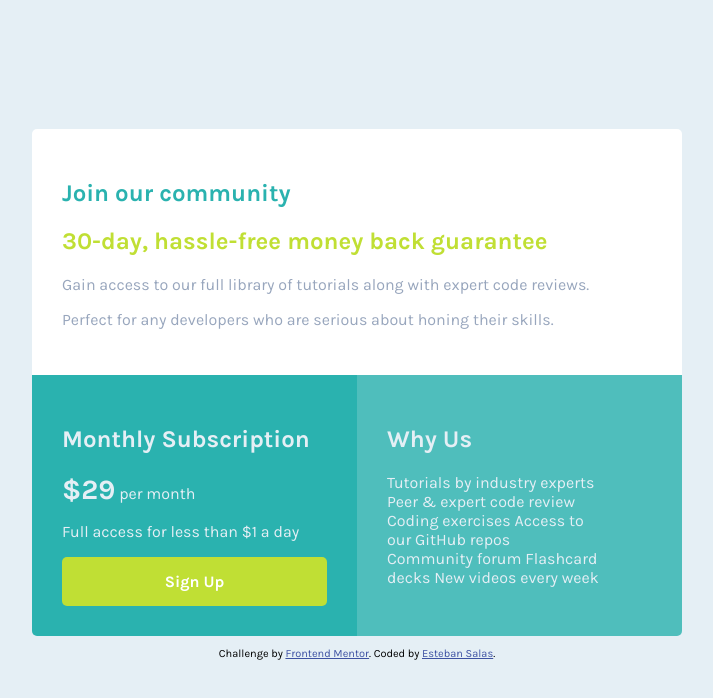
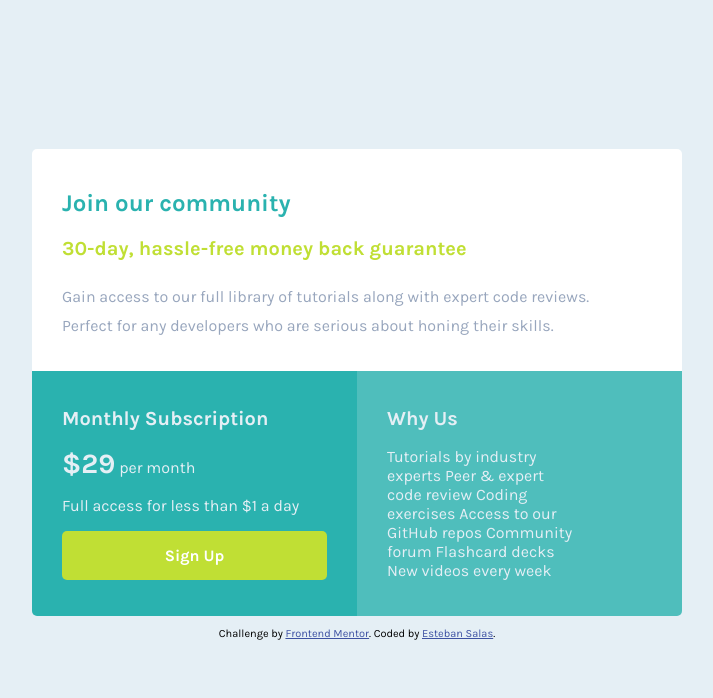
Before and after one commit to Geo0510/single-price-grid-component, a plain HTML site: page index.html in a window 1280 px wide. Shown: the whole page, without its empty margins (283-996 px from the left). Drawn offline with Linux system fonts and the light colour scheme.

Commit message:
update css and index

```diff
--- a/css/styles_five.css
+++ b/css/styles_five.css
@@ -23,8 +23,12 @@ body {
   color: hsl(71, 73%, 54%);
 }
 
+.subtitle_cards{
+  font-size: 20px;
+}
+
 .cards {
-  padding: 30px;
+  padding: 20px 30px;
 }
 
 .card_down-left,
@@ -63,6 +67,7 @@ body {
 .btn:hover {
   cursor: pointer;
   opacity: 0.7;
+  transition: all ease-out 0.5s;
 }
 
 .card_down-right {
@@ -73,7 +78,7 @@ body {
 }
 
 .card_down-right p {
-  width: 80%;
+  width: 70%;
 }
 
 .attribution {
@@ -100,6 +105,11 @@ body {
     grid-template-columns: repeat(2, 1fr);
   }
 
+  .text_card-up{
+    display: inline-block;
+    margin-top: 10px;
+  }
+
   .card_up {
     grid-column-start: span 2;
   }
--- a/index.html
+++ b/index.html
@@ -23,23 +23,20 @@
     <main class="container_card">
       <article class="cards card_up">
         <h1 class="title_card-up">Join our community</h1>
-        <h2 class="subtitle_card-up">30-day, hassle-free money back guarantee</h2>
+        <h2 class="subtitle_card-up subtitle_cards">30-day, hassle-free money back guarantee</h2>
         <p>
-          Gain access to our full library of tutorials along with expert code
-          reviews.
-        </p>
-        <p>
-          Perfect for any developers who are serious about honing their skills.
+          <span class="text_card-up">Gain access to our full library of tutorials along with expert code reviews.</span>
+          <span class="text_card-up">Perfect for any developers who are serious about honing their skills.</span>
         </p>
       </article>
       <article class="cards card_down-left">
-        <h2>Monthly Subscription</h2>
+        <h2 class="subtitle_cards">Monthly Subscription</h2>
         <p><span class="card_price">&dollar;29</span> <span>per month</span></p>
         <p>Full access for less than &dollar;1 a day</p>
         <a href="#" class="btn">Sign Up</a>
       </article>
       <article class="cards card_down-right">
-        <h2>Why Us</h2>
+        <h2 class="subtitle_cards">Why Us</h2>
         <p>
           Tutorials by industry experts Peer &amp; expert code review Coding
           exercises Access to our GitHub repos Community forum Flashcard decks
```
